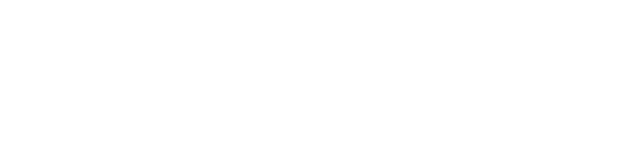
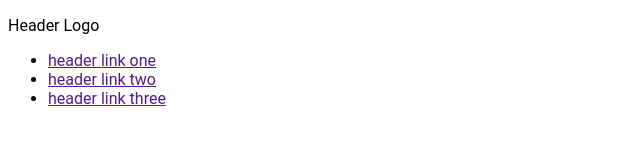
Before and after one commit to mandi628/landing-page-project, a plain HTML site: page index.html in a window 1280 px wide. Shown: the whole page, without its empty margins (0-640 px from the left). Drawn offline with Linux system fonts and the light colour scheme.

Commit message:
Add header content

```diff
--- a/index.html
+++ b/index.html
@@ -8,7 +8,12 @@
 </head>
 <body>
     <div class="header">
-
+        <p class="logo">Header Logo</p>
+        <ul class="links">
+            <li><a href="">header link one</a></li>
+            <li><a href="">header link two</a></li>
+            <li><a href="">header link three</a></li>
+        </ul>
     </div>
     <div class="hero-text">
 
```
